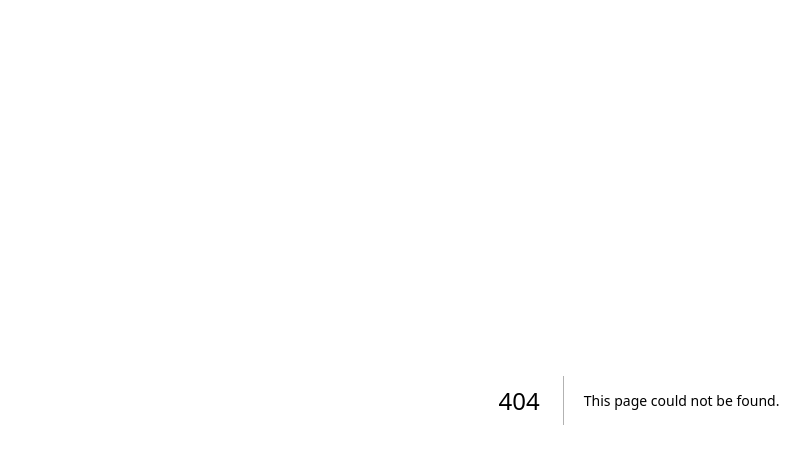
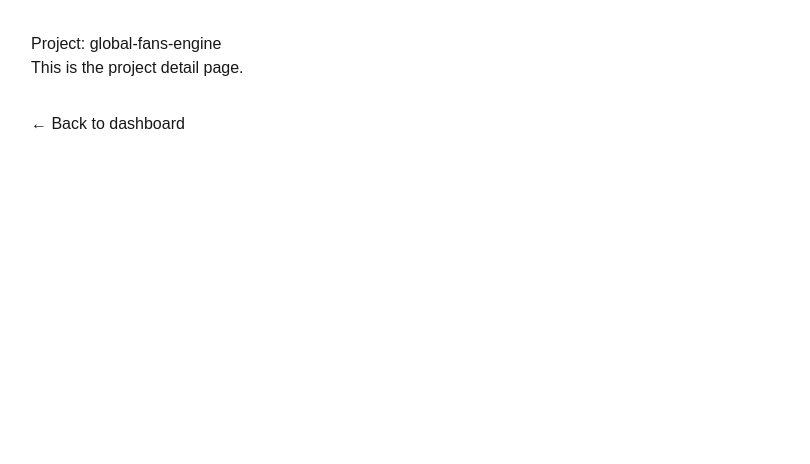
Before and after one commit to jaybalmer/3DTapp, a Next.js app: page /projects/global-fans-engine in a window 1280 px wide. Before the commit this address had no page. Shown: the top 464 px of the page, without its empty margins (1-811 px from the left). Built offline with nearby package versions, Linux system fonts and the light colour scheme.

Commit message:
add project detail pages

```diff
--- a/app/page.tsx
+++ b/app/page.tsx
@@ -1,21 +1,25 @@
 const projects = [
   {
     name: "Hey Voter",
+    slug: "hey-voter",
     status: "Exploration",
     domain: "Participation Infrastructure",
   },
   {
     name: "Global Fans Engine",
+    slug: "global-fans-engine",
     status: "Exploration",
     domain: "Fan Engagement",
   },
   {
     name: "Nature Token Bank",
+    slug: "nature-token-bank",
     status: "Concept",
     domain: "Environmental Value Chains",
   },
   {
     name: "Stock AVP",
+    slug: "stock-avp",
     status: "Exploration",
     domain: "Tokenized Project Financing",
   },
@@ -41,8 +45,10 @@ export default function Home() {
         </thead>
         <tbody>
           {projects.map((project) => (
-            <tr key={project.name}>
-              <td>{project.name}</td>
+            <tr key={project.slug}>
+              <td>
+                <a href={`/projects/${project.slug}`}>{project.name}</a>
+              </td>
               <td>{project.domain}</td>
               <td>{project.status}</td>
             </tr>
--- /dev/null
+++ b/app/projects/[slug]/page.tsx
@@ -0,0 +1,16 @@
+export default function ProjectPage({
+  params,
+}: {
+  params: { slug: string }
+}) {
+  return (
+    <main style={{ padding: 32 }}>
+      <h1>Project: {params.slug}</h1>
+      <p>This is the project detail page.</p>
+
+      <p style={{ marginTop: 32 }}>
+        <a href="/">← Back to dashboard</a>
+      </p>
+    </main>
+  )
+}
```
